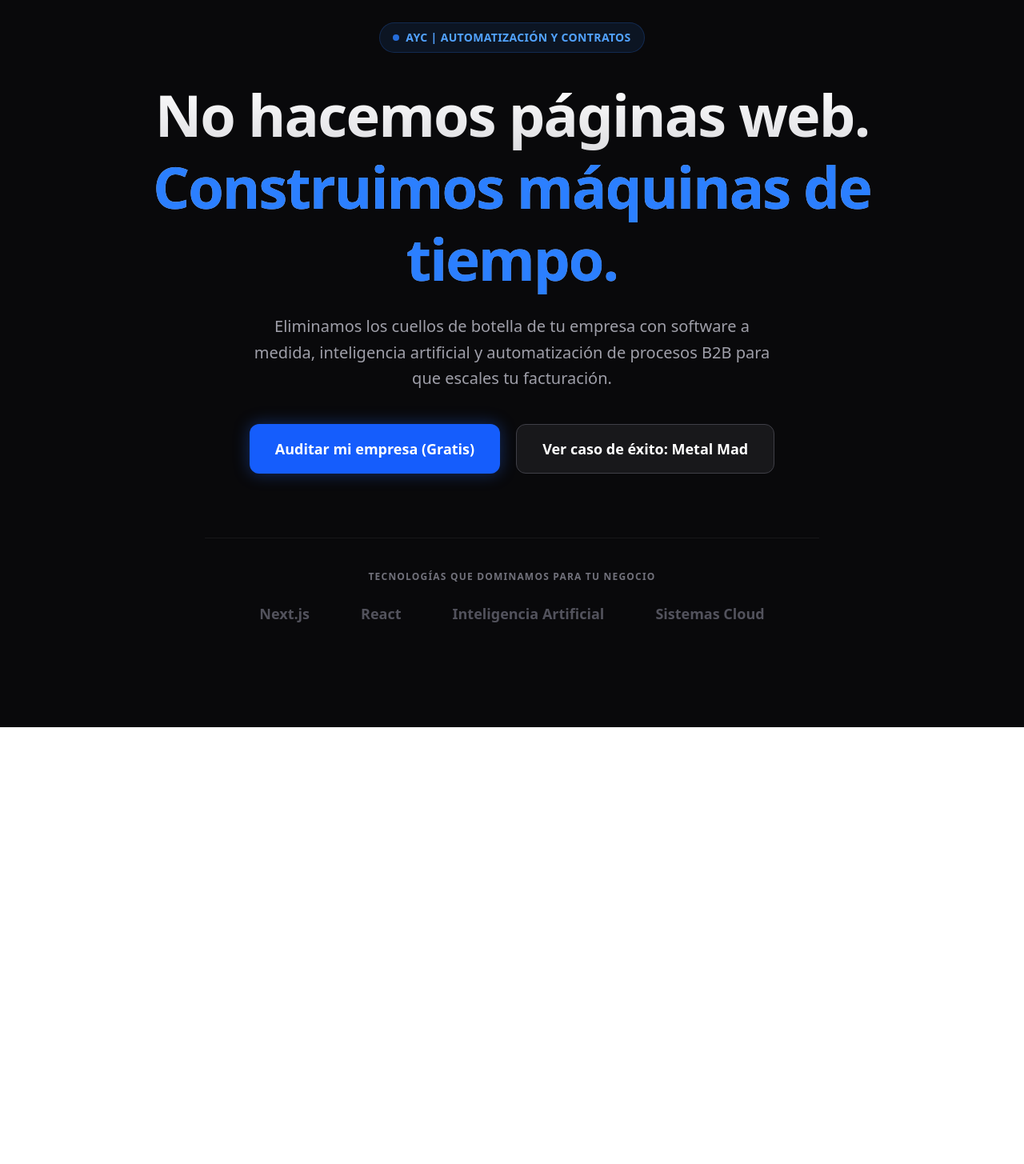
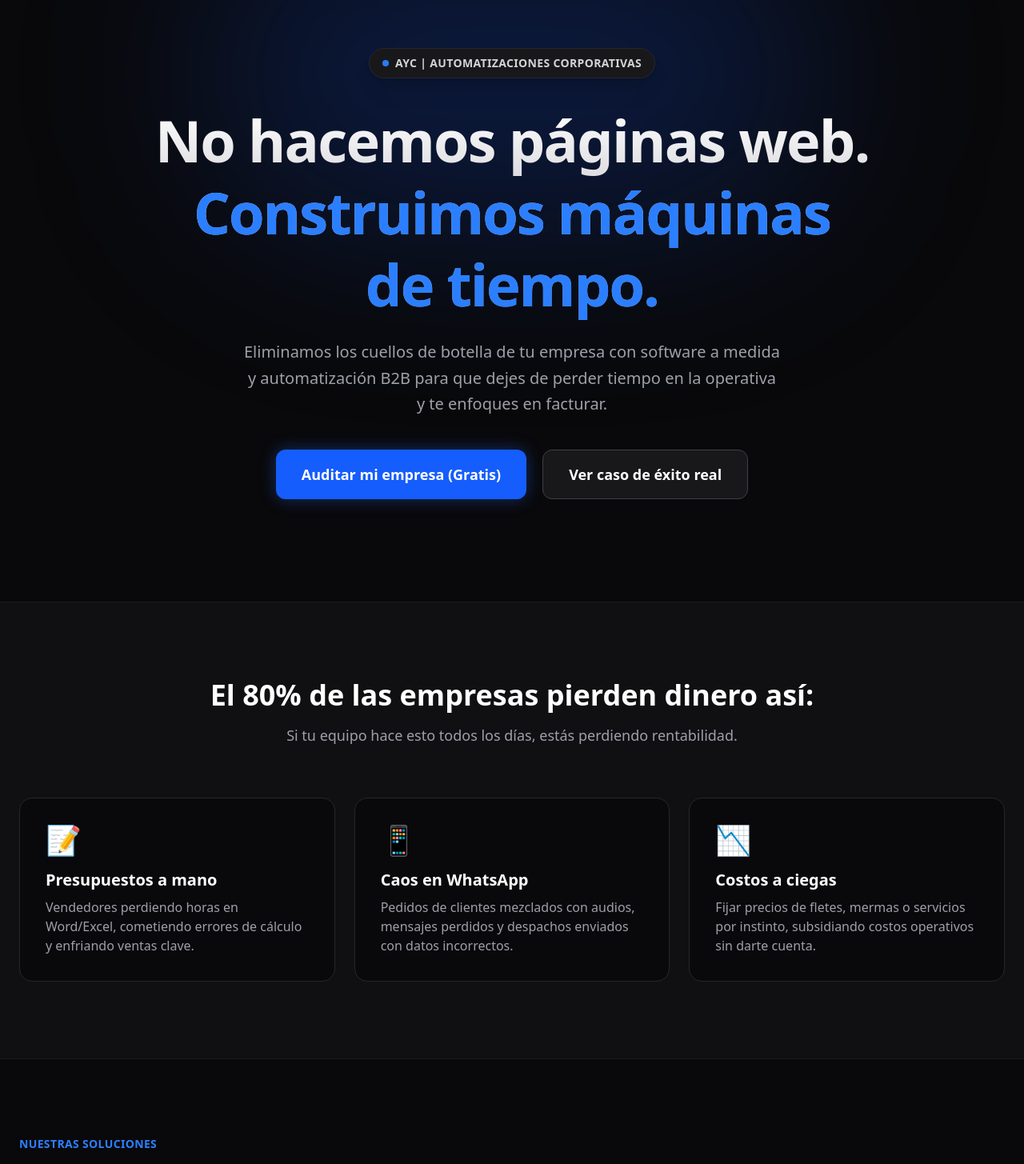
Before and after one commit to oscaramarilla/aycweb, a Next.js app: page /herosection in a window 1280 px wide. Shown: the part 100-1555 px from the top of the page at 80% size. Before the commit the page ends 1009 px from the top, so only its background shows below. Built offline with nearby package versions, Linux system fonts and the light colour scheme.

Commit message:
herosection2

```diff
--- a/app/herosection/page.tsx
+++ b/app/herosection/page.tsx
@@ -1,51 +1,158 @@
-export default function HeroSection() {
+"use client";
+
+export default function LandingAYC() {
+  const whatsappLink = "https://wa.me/595985864209?text=Hola%20Oscar,%20estoy%20en%20AYCweb.%20Me%20interesa%20una%20auditoría%20gratuita%20para%20automatizar%20los%20procesos%20de%20mi%20empresa.";
+
   return (
-    <section className="relative bg-zinc-950 text-white overflow-hidden py-24 lg:py-32 min-h-screen flex items-center">
-      {/* Efecto de luz de fondo (Glow) */}
-      <div className="absolute inset-0 bg-[radial-gradient(ellipse_at_top,_var(--tw-gradient-stops))] from-blue-900/20 via-zinc-950 to-zinc-950"></div>
+    <main className="min-h-screen bg-zinc-950 text-white font-sans selection:bg-blue-500/30">
 
-      <div className="relative max-w-7xl mx-auto px-6 lg:px-8 flex flex-col items-center text-center">
+      {/* ==========================================
+          1. HERO SECTION (EL GANCHO)
+          ========================================== */}
+      <section className="relative overflow-hidden pt-32 pb-24 lg:pt-40 lg:pb-32 flex flex-col items-center text-center px-6">
+        <div className="absolute top-0 left-1/2 -translate-x-1/2 w-full max-w-3xl h-96 bg-blue-600/20 blur-[120px] rounded-full pointer-events-none"></div>
 
-        {/* Etiqueta parpadeante estilo "Sistema Activo" */}
-        <div className="inline-flex items-center gap-2 px-4 py-2 rounded-full bg-blue-500/10 border border-blue-500/20 text-blue-400 text-sm font-bold tracking-wide mb-8 uppercase">
+        <div className="inline-flex items-center gap-2 px-4 py-2 rounded-full bg-zinc-900 border border-zinc-800 text-zinc-300 text-sm font-bold tracking-wide mb-8 uppercase shadow-xl relative z-10">
           <span className="flex h-2 w-2 rounded-full bg-blue-500 animate-pulse"></span>
-          AYC | Automatización y Contratos
+          AYC | Automatizaciones Corporativas
         </div>
 
-        {/* Titular Principal (El gancho) */}
-        <h1 className="text-5xl md:text-7xl font-black tracking-tight text-transparent bg-clip-text bg-gradient-to-b from-white to-zinc-400 mb-6 max-w-5xl leading-tight">
+        <h1 className="text-5xl md:text-7xl font-black tracking-tight text-transparent bg-clip-text bg-gradient-to-b from-white to-zinc-400 mb-6 max-w-4xl leading-tight relative z-10">
           No hacemos páginas web.<br />
           <span className="text-blue-500">Construimos máquinas de tiempo.</span>
         </h1>
 
-        {/* Subtítulo (La promesa) */}
-        <p className="text-lg md:text-xl text-zinc-400 mb-10 max-w-2xl leading-relaxed">
-          Eliminamos los cuellos de botella de tu empresa con software a medida, inteligencia artificial y automatización de procesos B2B para que escales tu facturación.
+        <p className="text-lg md:text-xl text-zinc-400 mb-10 max-w-2xl leading-relaxed relative z-10">
+          Eliminamos los cuellos de botella de tu empresa con software a medida y automatización B2B para que dejes de perder tiempo en la operativa y te enfoques en facturar.
         </p>
 
-        {/* Botones de Acción (Call to Action) */}
-        <div className="flex flex-col sm:flex-row gap-5 w-full sm:w-auto">
-          <button className="px-8 py-4 bg-blue-600 hover:bg-blue-500 text-white font-black text-lg rounded-xl transition-all hover:-translate-y-1 shadow-[0_0_20px_rgba(37,99,235,0.4)]">
+        <div className="flex flex-col sm:flex-row gap-5 w-full sm:w-auto relative z-10">
+          <a href={whatsappLink} target="_blank" rel="noopener noreferrer" className="px-8 py-4 bg-blue-600 hover:bg-blue-500 text-white font-black text-lg rounded-xl transition-all hover:-translate-y-1 shadow-[0_0_20px_rgba(37,99,235,0.4)] text-center flex items-center justify-center gap-2">
             Auditar mi empresa (Gratis)
-          </button>
+          </a>
+          <a href="#caso-metal-mad" className="px-8 py-4 bg-zinc-900 hover:bg-zinc-800 text-white font-bold text-lg rounded-xl transition-all border border-zinc-700 hover:border-zinc-500 text-center">
+            Ver caso de éxito real
+          </a>
+        </div>
+      </section>
 
-          <button className="px-8 py-4 bg-zinc-900 hover:bg-zinc-800 text-white font-bold text-lg rounded-xl transition-all border border-zinc-700 hover:border-zinc-500 flex items-center justify-center gap-2">
-            Ver caso de éxito: Metal Mad
-          </button>
-        </div>
+      {/* ==========================================
+          2. EL PROBLEMA (EL DEDO EN LA LLAGA)
+          ========================================== */}
+      <section className="py-24 bg-zinc-900/50 border-y border-zinc-800/50 px-6">
+        <div className="max-w-7xl mx-auto">
+          <div className="text-center mb-16">
+            <h2 className="text-3xl md:text-4xl font-black text-white mb-4">El 80% de las empresas pierden dinero así:</h2>
+            <p className="text-zinc-400 text-lg">Si tu equipo hace esto todos los días, estás perdiendo rentabilidad.</p>
+          </div>
 
-        {/* Prueba Social / Tecnologías */}
-        <div className="mt-20 pt-10 border-t border-zinc-800/50 w-full max-w-3xl">
-          <p className="text-xs text-zinc-500 uppercase tracking-widest font-bold mb-6">Tecnologías que dominamos para tu negocio</p>
-          <div className="flex justify-center gap-8 md:gap-16 text-zinc-600 font-bold text-lg">
-            <span>Next.js</span>
-            <span>React</span>
-            <span>Inteligencia Artificial</span>
-            <span>Sistemas Cloud</span>
+          <div className="grid grid-cols-1 md:grid-cols-3 gap-6">
+            <div className="bg-zinc-950 p-8 rounded-2xl border border-zinc-800 hover:border-red-500/50 transition-colors">
+              <div className="text-4xl mb-4">📝</div>
+              <h3 className="text-xl font-bold text-white mb-2">Presupuestos a mano</h3>
+              <p className="text-zinc-400">Vendedores perdiendo horas en Word/Excel, cometiendo errores de cálculo y enfriando ventas clave.</p>
+            </div>
+            <div className="bg-zinc-950 p-8 rounded-2xl border border-zinc-800 hover:border-red-500/50 transition-colors">
+              <div className="text-4xl mb-4">📱</div>
+              <h3 className="text-xl font-bold text-white mb-2">Caos en WhatsApp</h3>
+              <p className="text-zinc-400">Pedidos de clientes mezclados con audios, mensajes perdidos y despachos enviados con datos incorrectos.</p>
+            </div>
+            <div className="bg-zinc-950 p-8 rounded-2xl border border-zinc-800 hover:border-red-500/50 transition-colors">
+              <div className="text-4xl mb-4">📉</div>
+              <h3 className="text-xl font-bold text-white mb-2">Costos a ciegas</h3>
+              <p className="text-zinc-400">Fijar precios de fletes, mermas o servicios por instinto, subsidiando costos operativos sin darte cuenta.</p>
+            </div>
           </div>
         </div>
+      </section>
 
-      </div>
-    </section>
+      {/* ==========================================
+          3. NUESTRO ARSENAL (LAS SOLUCIONES)
+          ========================================== */}
+      <section className="py-24 px-6 relative">
+        <div className="max-w-7xl mx-auto">
+          <div className="mb-16">
+            <h2 className="text-blue-500 font-bold tracking-wide uppercase text-sm mb-3">Nuestras Soluciones</h2>
+            <h3 className="text-3xl md:text-5xl font-black text-white">Software diseñado para la vida real.</h3>
+          </div>
+
+          <div className="space-y-6">
+            <div className="flex flex-col md:flex-row gap-8 bg-zinc-900 p-8 rounded-3xl border border-zinc-800 items-center">
+              <div className="w-full md:w-1/3 bg-zinc-950 h-48 rounded-2xl border border-zinc-800 flex items-center justify-center text-blue-500 font-black text-2xl shadow-inner">📄 Motor PDF</div>
+              <div className="w-full md:w-2/3">
+                <h4 className="text-2xl font-bold text-white mb-2">Cotizadores Corporativos Dinámicos</h4>
+                <p className="text-zinc-400 mb-4">Tus vendedores abren una app en su celular, seleccionan los productos, y el sistema genera un PDF institucional perfecto con cálculos exactos en 10 segundos.</p>
+                <span className="text-xs font-bold uppercase tracking-wider text-blue-400 bg-blue-500/10 px-3 py-1 rounded-full">Alto Cierre de Ventas</span>
+              </div>
+            </div>
+
+            <div className="flex flex-col md:flex-row gap-8 bg-zinc-900 p-8 rounded-3xl border border-zinc-800 items-center">
+              <div className="w-full md:w-1/3 bg-zinc-950 h-48 rounded-2xl border border-zinc-800 flex items-center justify-center text-blue-500 font-black text-2xl shadow-inner">🛒 Portal B2B</div>
+              <div className="w-full md:w-2/3">
+                <h4 className="text-2xl font-bold text-white mb-2">Portales de Pedidos para Clientes</h4>
+                <p className="text-zinc-400 mb-4">Elimina el caos de WhatsApp. Le damos a tus clientes recurrentes un catálogo privado donde hacen sus pedidos con 3 clics, y a ti te llega todo ordenado en una base de datos.</p>
+                <span className="text-xs font-bold uppercase tracking-wider text-blue-400 bg-blue-500/10 px-3 py-1 rounded-full">Cero Errores de Logística</span>
+              </div>
+            </div>
+          </div>
+        </div>
+      </section>
+
+      {/* ==========================================
+          4. CASO DE ÉXITO (METAL MAD)
+          ========================================== */}
+      <section id="caso-metal-mad" className="py-24 bg-zinc-900/30 border-t border-zinc-800 px-6">
+        <div className="max-w-7xl mx-auto grid grid-cols-1 lg:grid-cols-2 gap-16 items-center">
+          <div>
+            <h2 className="text-blue-500 font-bold tracking-wide uppercase text-sm mb-3">Caso de Estudio: Industria Manufacturera</h2>
+            <h3 className="text-3xl md:text-5xl font-black text-white mb-6">Cómo <span className="text-blue-400">Metal Mad</span> redujo su tiempo de cotización en un 98%</h3>
+            <p className="text-lg text-zinc-400 mb-8">El equipo perdía 2 horas diarias armando presupuestos corporativos. Desarrollamos el "Motor V3.0 PRO", permitiendo cotizar mesas y sillas escolares en 15 segundos con cero errores de cálculo.</p>
+
+            <div className="grid grid-cols-2 gap-6 border-t border-zinc-800 pt-8">
+              <div>
+                <div className="text-4xl font-black text-white">15<span className="text-blue-500 text-xl"> seg</span></div>
+                <div className="text-sm text-zinc-500 font-bold uppercase mt-1">Tiempo de creación</div>
+              </div>
+              <div>
+                <div className="text-4xl font-black text-white">+35<span className="text-blue-500 text-xl">%</span></div>
+                <div className="text-sm text-zinc-500 font-bold uppercase mt-1">Agilidad de cierre</div>
+              </div>
+            </div>
+          </div>
+
+          <div className="bg-zinc-900 border border-zinc-800 rounded-3xl p-8 flex flex-col items-center justify-center shadow-2xl relative">
+             <div className="w-full max-w-sm bg-white rounded-xl shadow-xl p-6 transform rotate-2 hover:rotate-0 transition-transform duration-300">
+                <h4 className="text-blue-900 font-black text-2xl border-b-2 border-blue-900 pb-2 mb-4">PRESUPUESTO</h4>
+                <div className="space-y-2 mb-6">
+                  <div className="h-4 bg-zinc-200 rounded w-3/4"></div>
+                  <div className="h-4 bg-zinc-200 rounded w-1/2"></div>
+                </div>
+                <div className="text-right">
+                  <p className="text-zinc-500 font-bold text-sm">Total a Pagar:</p>
+                  <p className="text-blue-900 font-black text-xl">Gs. 71.100.000</p>
+                </div>
+             </div>
+             <div className="absolute -bottom-6 -right-6 bg-blue-600 text-white font-bold py-2 px-6 rounded-full shadow-lg border-4 border-zinc-950">
+               Generado 100% Automático
+             </div>
+          </div>
+        </div>
+      </section>
+
+      {/* ==========================================
+          5. CTA FINAL
+          ========================================== */}
+      <section className="py-32 px-6 text-center">
+        <h2 className="text-4xl md:text-5xl font-black text-white mb-6">Deja de perder plata en tareas manuales.</h2>
+        <p className="text-xl text-zinc-400 mb-10 max-w-2xl mx-auto">La tecnología ya no es un lujo, es la única forma de escalar tus ventas sin volverte loco en la operativa.</p>
+        <a href={whatsappLink} target="_blank" rel="noopener noreferrer" className="inline-block px-10 py-5 bg-white text-zinc-950 hover:bg-zinc-200 font-black text-xl rounded-xl transition-all shadow-xl hover:-translate-y-1">
+          Hablemos de tu empresa (15 min)
+        </a>
+      </section>
+
+      <footer className="py-8 text-center text-zinc-600 text-sm border-t border-zinc-900">
+        <p>© {new Date().getFullYear()} AYC | Automatizaciones Corporativas. Lambaré, Paraguay.</p>
+      </footer>
+    </main>
   );
 }
```
